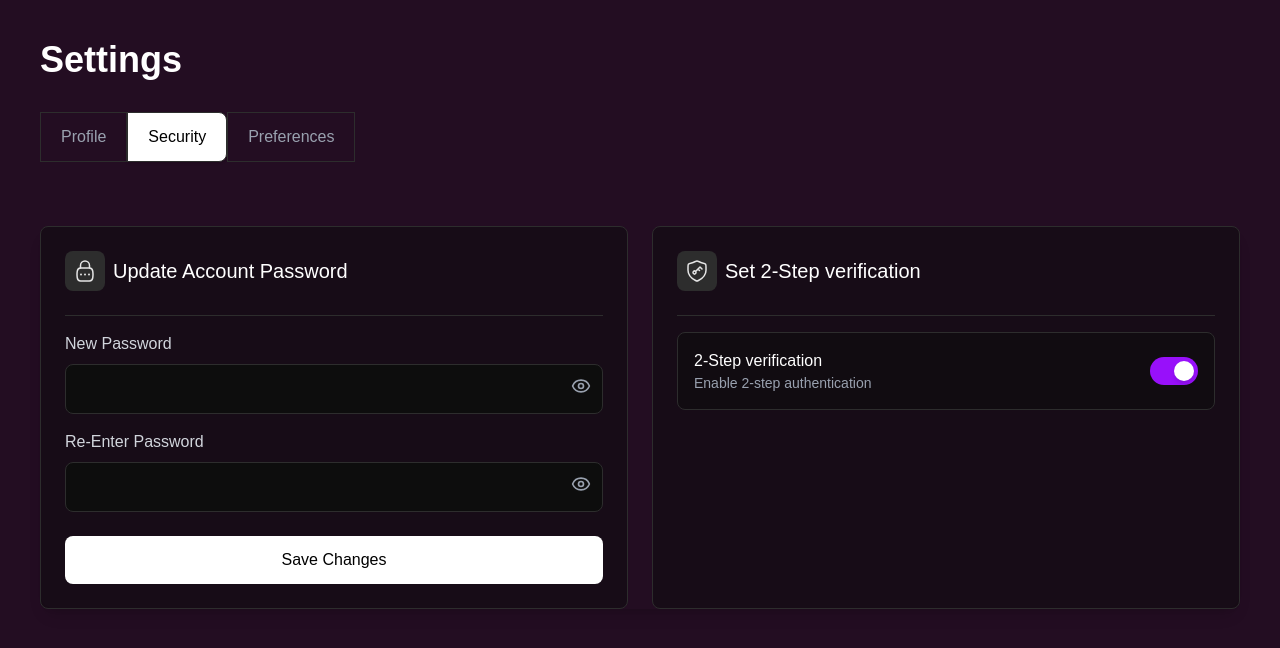
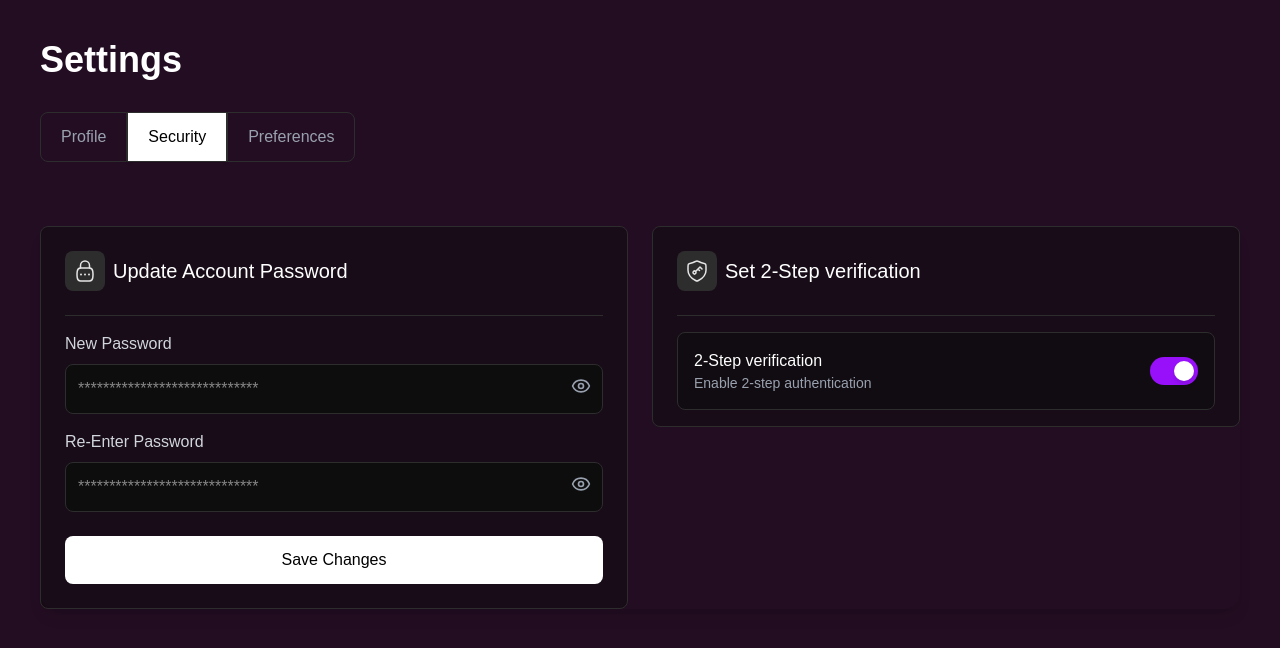
Before and after one commit to Stellopay/stellopay-frontend, a Next.js app: page /settings/preferences in a window 1280 px wide. Both pictures are taken after a click on the button "Security". Shown: the top 648 px of the page. Built offline with nearby package versions, Linux system fonts and the light colour scheme.

Commit message:
style: enhance tab styling in SettingsPage and improve layout in SecurityTab component

```diff
--- a/app/settings/preferences/components/SecurityTab.tsx
+++ b/app/settings/preferences/components/SecurityTab.tsx
@@ -28,7 +28,7 @@ export default function SecurityTab() {
   };
 
   return (
-    <div className="grid grid-cols-1 md:grid-cols-2 gap-6">
+    <div className="grid grid-cols-1 md:grid-cols-2 gap-6 items-start">
       {/* Password Update Section */}
       <div className="bg-[#0D0D0D80] p-6 border border-[#2d2d2d] rounded-lg">
         <div className="flex items-center mb-6">
@@ -86,6 +86,7 @@ export default function SecurityTab() {
                 type={showPassword ? "text" : "password"}
                 value={password}
                 onChange={(e) => setPassword(e.target.value)}
+                placeholder="*****************************"
                 className="w-full p-3 pr-10 border border-[#2d2d2d] rounded-lg bg-[#0D0D0D] text-white"
               />
               <button
@@ -106,6 +107,7 @@ export default function SecurityTab() {
                 type={showConfirmPassword ? "text" : "password"}
                 value={confirmPassword}
                 onChange={(e) => setConfirmPassword(e.target.value)}
+                placeholder="*****************************"
                 className="w-full p-3 pr-10 border border-[#2d2d2d] rounded-lg bg-[#0D0D0D] text-white"
               />
               <button
@@ -127,7 +129,7 @@ export default function SecurityTab() {
       </div>
 
       {/* 2-Step Verification Section */}
-      <div className="bg-[#0D0D0D80] p-6 border border-[#2d2d2d] rounded-lg flex flex-col ">
+      <div className="bg-[#0D0D0D80] px-6 pt-6 pb-4 border border-[#2d2d2d] rounded-lg">
         <div className="flex items-center mb-6">
           <div className="mr-2 bg-[#2d2d2d] p-2 rounded-lg">
             <svg
--- a/app/settings/preferences/page.tsx
+++ b/app/settings/preferences/page.tsx
@@ -13,15 +13,19 @@ export default function SettingsPage() {
       <h1 className="text-3xl md:text-4xl font-bold">Settings</h1>
 
       {/* Tabs */}
-      <div className="flex mb-8">
+      <div className="flex mb-8 ">
         {['Profile', 'Security', 'Preferences'].map((tab) => (
           <button
             key={tab}
             onClick={() => setActiveTab(tab)}
             className={`px-5 py-3 border border-[#2d2d2d] cursor-pointer text-sm md:text-base font-medium transition ${
               activeTab === tab
-                ? 'bg-white rounded-r-lg text-black shadow'
+                ? 'bg-white text-black shadow'
                 : 'text-gray-400 hover:text-white'
+            } ${
+              tab === 'Profile' ? 'rounded-l-lg' : '' // Round left for Profile
+            } ${
+              tab === 'Preferences' ? 'rounded-r-lg' : '' // Round right for Preferences
             }`}
           >
             {tab}
```
